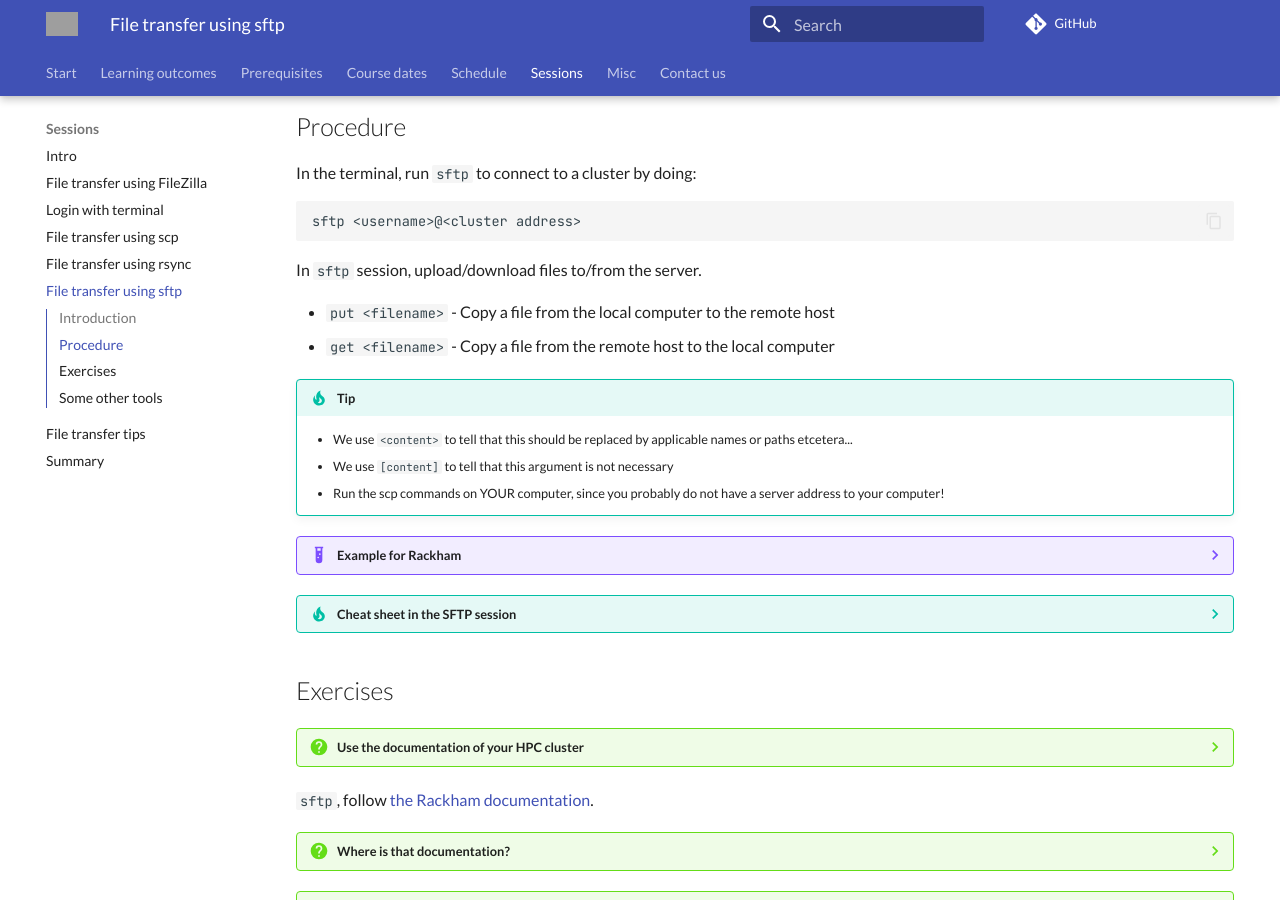
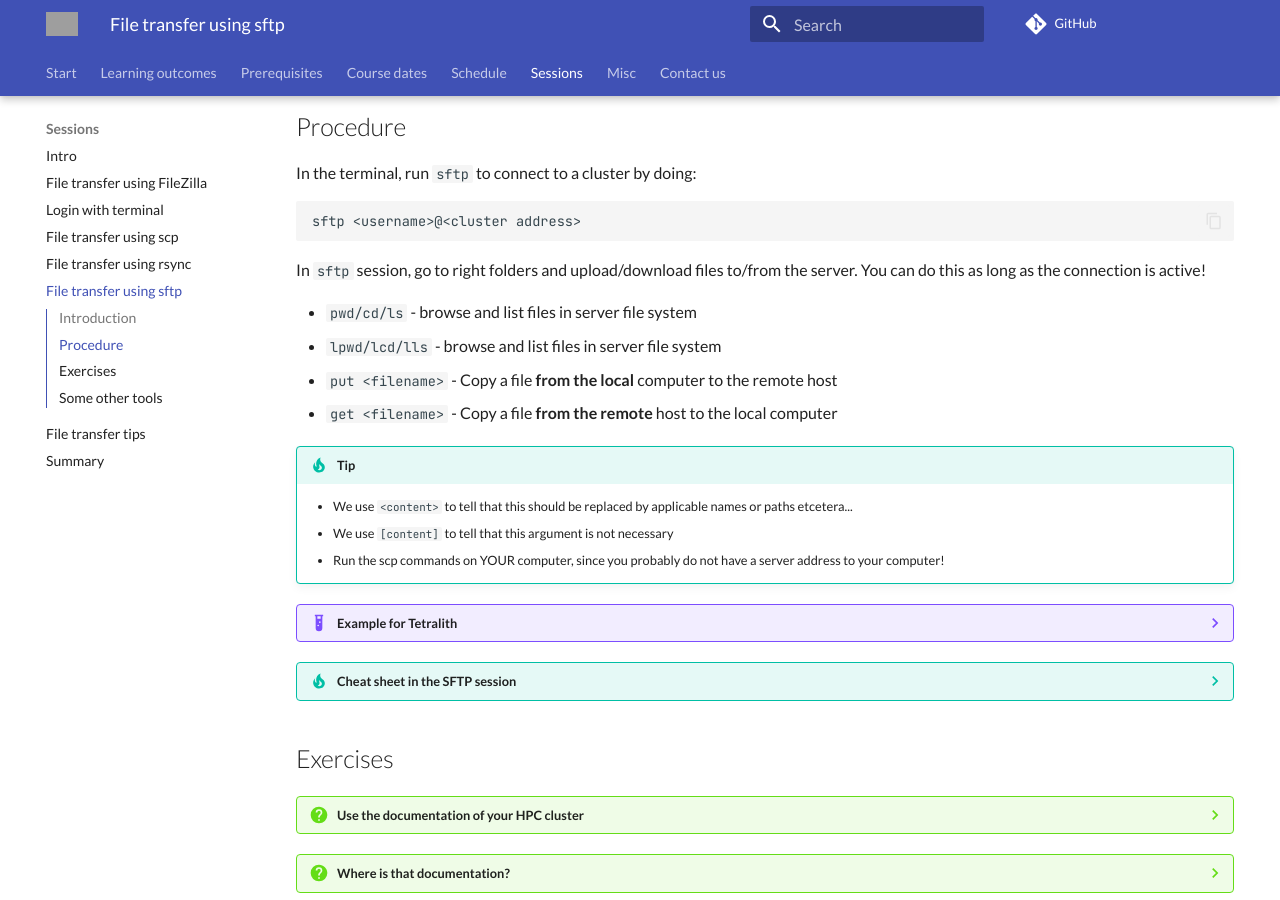
Before and after one commit to UPPMAX/naiss_file_transfer_course, an MkDocs documentation site: the page built from docs/sessions/sftp/README.md, in a window 1280 px wide and 900 px high, scrolled down 1030 px. Built offline with MkDocs 1.6.1 and Material for MkDocs 9.7.7, drawn with Linux system fonts in a browser that asks for light colours; comment, search, counter and statistics services are not loaded; grey boxes are pictures that could not be loaded.

Commit message:
sftp info hiding

````diff
--- a/docs/sessions/sftp/README.md
+++ b/docs/sessions/sftp/README.md
@@ -54,16 +54,21 @@ tags:
 
 ## Procedure
 
+<!-- markdownlint-disable MD013 --><!-- Let's break 80 characters per line -->
+
+
 In the terminal, run `sftp` to connect to a cluster by doing:
 
 ```bash
 sftp <username>@<cluster address>
 ```
 
-In `sftp` session, upload/download files to/from the server.
+In `sftp` session, go to right folders and upload/download files to/from the server. You can do this as long as the connection is active!
 
-- ``put <filename>`` - Copy a file from the local computer to the remote host
-- ``get <filename>`` - Copy a file from the remote host to the local computer
+- ``pwd/cd/ls`` - browse and list files in server file system
+- ``lpwd/lcd/lls`` - browse and list files in server file system
+- ``put <filename>`` - Copy a file **from the local** computer to the remote host
+- ``get <filename>`` - Copy a file **from the remote** host to the local computer
 
 !!! tip
 
@@ -71,26 +76,20 @@ In `sftp` session, upload/download files to/from the server.
     - We use ``[content]`` to tell that this argument is not necessary
     - Run the scp commands on YOUR computer, since you probably do not have a server address to your computer!
 
-???- example "Example for Rackham"
+???- example "Example for Tetralith"
 
     Connect to SFTP session
 
-    In the terminal, run `sftp` to connect to Rackham by doing:
+    In the terminal, run `sftp` to connect to Tetralith by doing:
 
     ```bash
-    sftp <username>@rackham.uppmax.uu.se
-    ```
-
-    where `<username>` is your UPPMAX username, for example:
-
-    ```bash
-    sftp sven@rackham.uppmax.uu.se
+    sftp x_nisse@tetralith.nsc.liu.se
     ```
 
     If asked, give your center's password.
     You can get rid of this prompt if you have setup SSH keys
 
-    Upload/download files to/from Rackham
+    Upload/download files to/from Tetralith
 
     In `sftp` session, upload/download files to/from the server.
 
@@ -123,14 +122,11 @@ In `sftp` session, upload/download files to/from the server.
 
 ## Exercises
 
-<!-- markdownlint-disable MD013 --><!-- Tables cannot be split up over lines, hence will break 80 characters per line -->
-
 ??? question "Use the documentation of your HPC cluster"
 
     - Search for how to transfer files to/from your HPC cluster using `scp`. Which URL is it described?
         - Tip: not all HPC centers have documented this, so you *should* give up searching after a while.
-            - If the center maintaining you HPC cluster has not documented how to use
-`sftp`, follow [the Rackham documentation](https://docs.uppmax.uu.se/software/rackham_file_transfer_using_sftp).
+            - If the center maintaining you HPC cluster has not documented how to use `sftp`, follow [the Rackham documentation](https://docs.uppmax.uu.se/software/rackham_file_transfer_using_sftp).
 
 <!-- markdownlint-disable MD013 --><!-- Tables cannot be split up over lines, hence will break 80 characters per line -->
 
````
